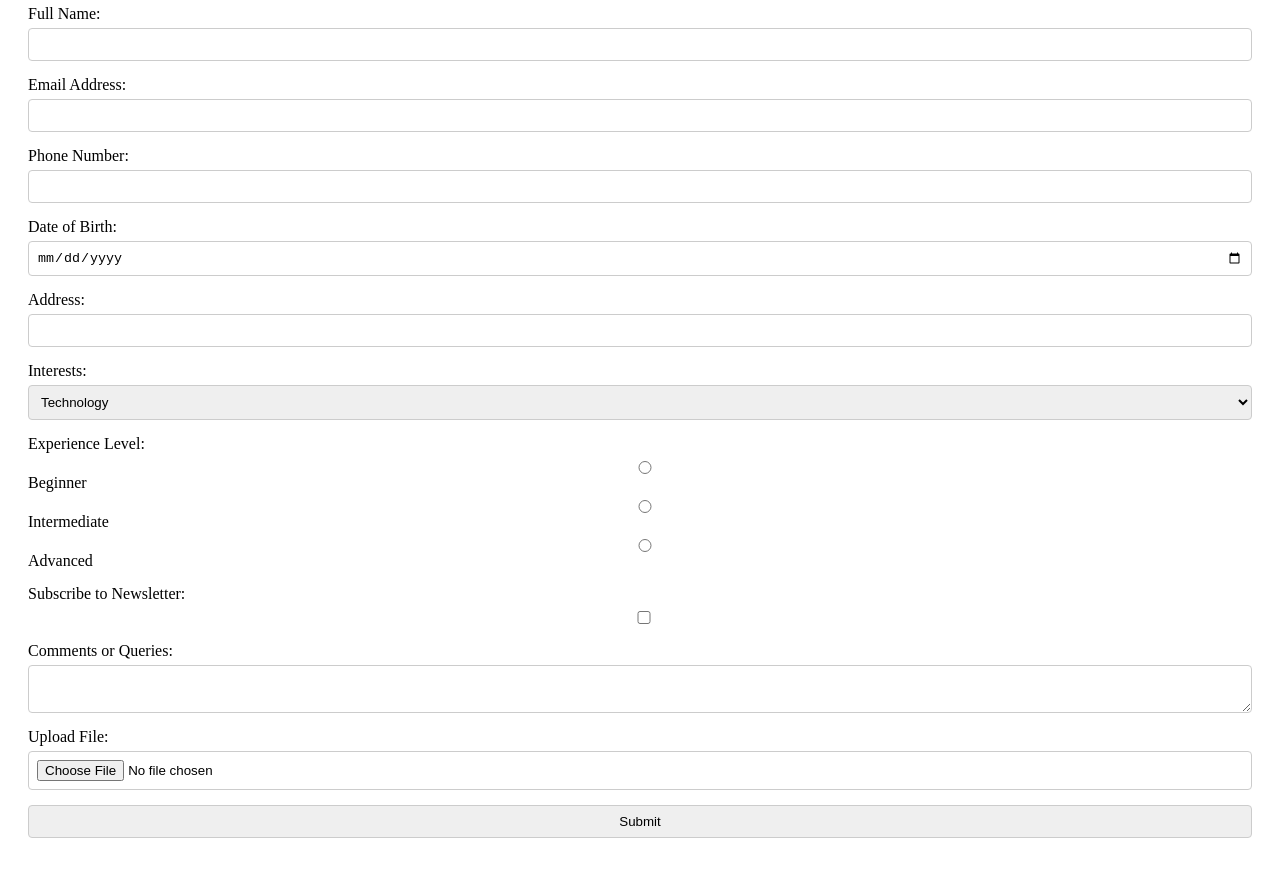
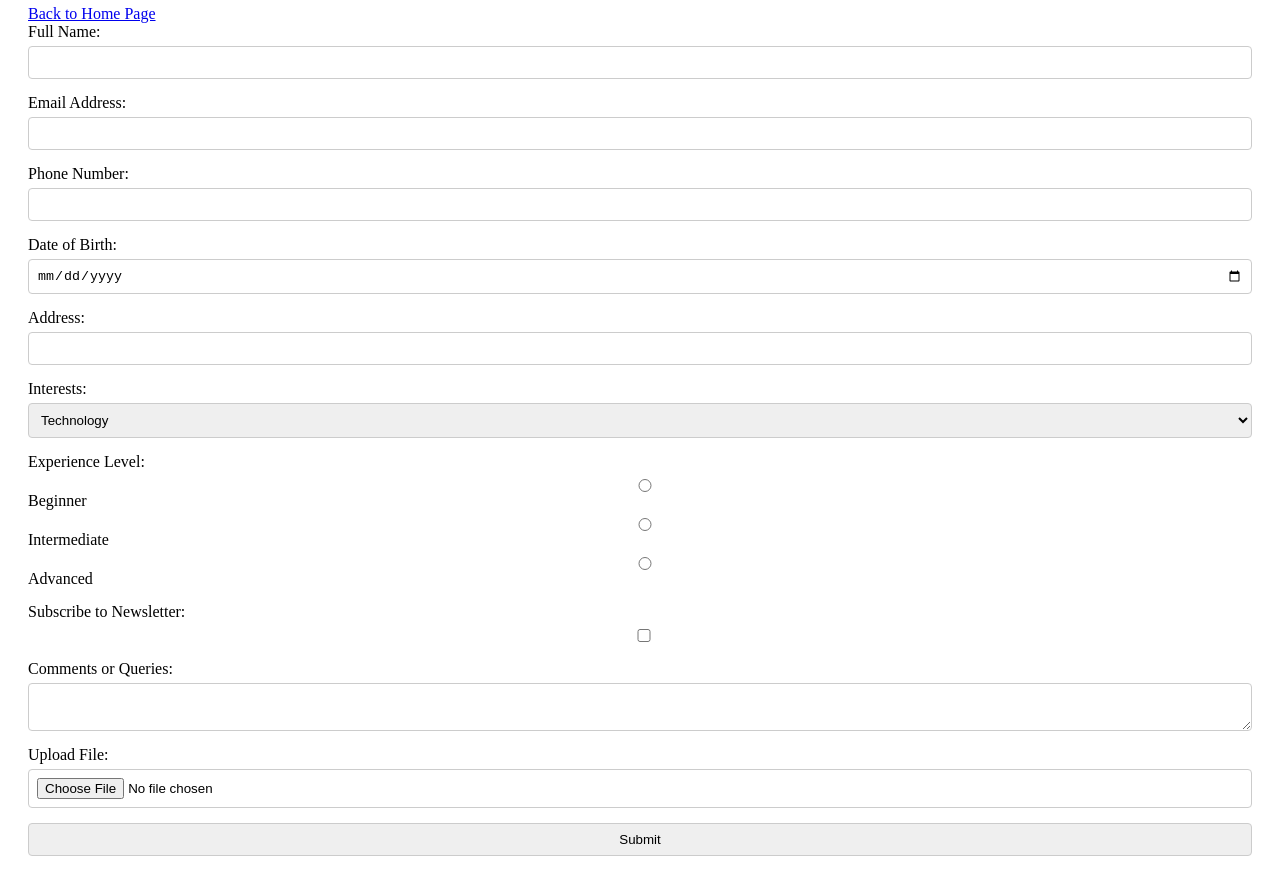
Before and after one commit to lazarot241/lazarot241.github.io, a plain HTML site: page form1.html in a window 1280 px wide. Shown: the part 62-938 px from the top of the page. Drawn offline with Linux system fonts and the light colour scheme.

Commit message:
Update form1.html

```diff
--- a/form1.html
+++ b/form1.html
@@ -26,6 +26,10 @@
     <div class="form-section">
         <h2>Contact Form</h2>
         <form action="YOUR_SERVER_ENDPOINT" method="post">
+            <div class="centered">
+        <a href=https://lazarot241.github.io/Index.html>Back to Home Page</a>
+    </div>
+
             <div class="form-field">
                 <label for="name">Full Name:</label>
                 <input type="text" id="name" name="name" required>
```
